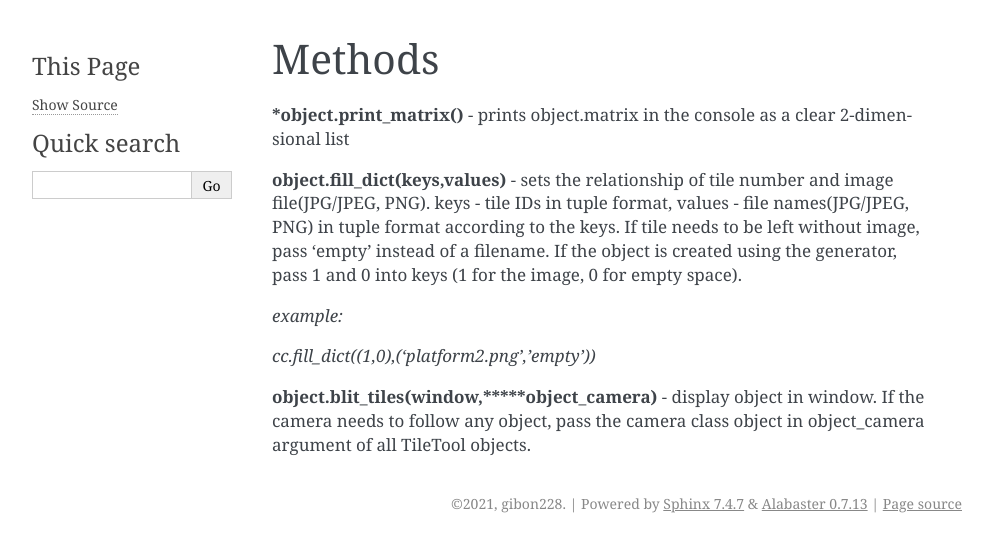
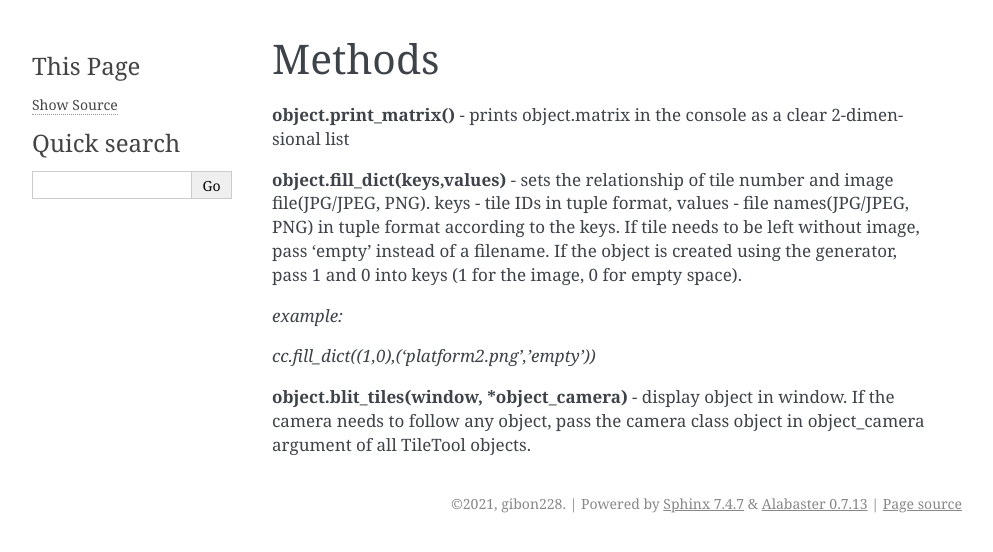
Before and after one commit to gibon228/tiletool, a Sphinx documentation site: the page built from docs/source/methods.rst, in a window 1280 px wide. Shown: the top 552 px of the page, without its empty margins (148-1141 px from the left). Built offline with Sphinx 7.4.7, drawn with Linux system fonts in a browser that asks for light colours.

```diff
--- a/docs/source/methods.rst
+++ b/docs/source/methods.rst
@@ -1,7 +1,7 @@
 
 Methods
 ==========
-***object.print_matrix()** - prints object.matrix in the console as a clear 2-dimensional list
+**object.print_matrix()** - prints object.matrix in the console as a clear 2-dimensional list
 
 **object.fill_dict(keys,values)** - sets the relationship of tile number and image file(JPG/JPEG, PNG). keys - tile IDs in tuple format, values - file names(JPG/JPEG, PNG) in
 tuple format according to the keys. If tile needs to be left without image, pass 'empty' instead of a filename. If the object is created using the generator, pass 1 and 0 into
@@ -11,5 +11,5 @@ keys (1 for the image, 0 for empty space).
 
 *cc.fill_dict((1,0),('platform2.png','empty'))*
 
-**object.blit_tiles(window,*****object_camera)** - display object in window. If the camera needs to follow any object, pass the camera class object in object_camera argument of all
+**object.blit_tiles(window,** ***object_camera)** - display object in window. If the camera needs to follow any object, pass the camera class object in object_camera argument of all
 TileTool objects.
```
